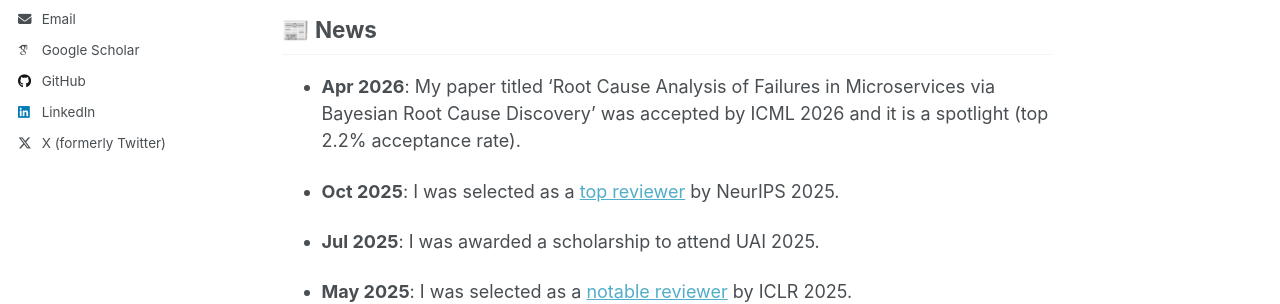
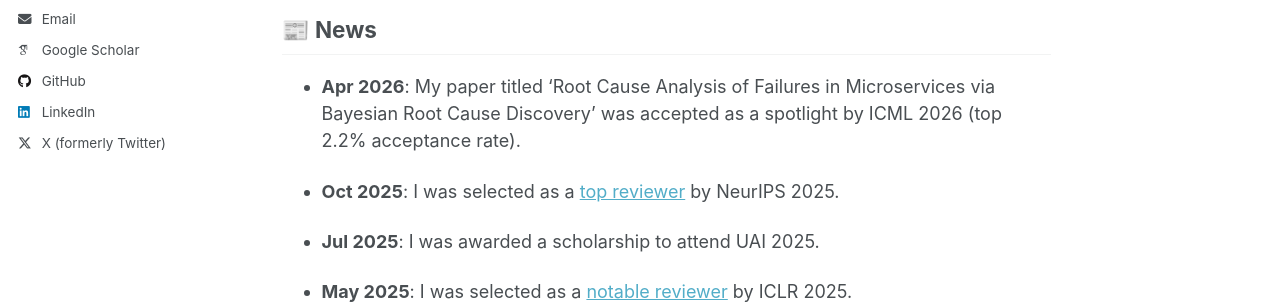
Before and after one commit to kenneth-lee-ch/kenneth-lee-ch.github.io, a Jekyll site: the page built from _pages/about.md, in a window 1280 px wide and 900 px high. Shown: the part 406-710 px from the top of the window. Built offline with Jekyll 4.4.1, drawn with Linux system fonts in a browser that asks for light colours; some web fonts are replaced.

Commit message:
update news

```diff
--- a/_data/news.yml
+++ b/_data/news.yml
@@ -1,5 +1,5 @@
 - date: 2026-04-30
-  description: "My paper titled 'Root Cause Analysis of Failures in Microservices via Bayesian Root Cause Discovery' was accepted by ICML 2026 and it is a spotlight (top 2.2% acceptance rate)."
+  description: "My paper titled 'Root Cause Analysis of Failures in Microservices via Bayesian Root Cause Discovery' was accepted as a spotlight by ICML 2026 (top 2.2% acceptance rate)."
 - date: 2025-10-17
   description: "I was selected as a <a href='https://neurips.cc/Conferences/2025/ProgramCommittee#top-reviewer'>top reviewer</a> by NeurIPS 2025."
 - date: 2025-07-11
```
